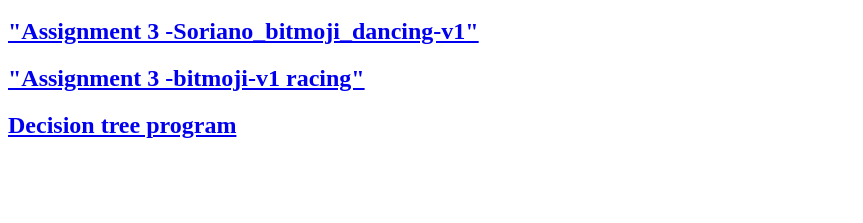
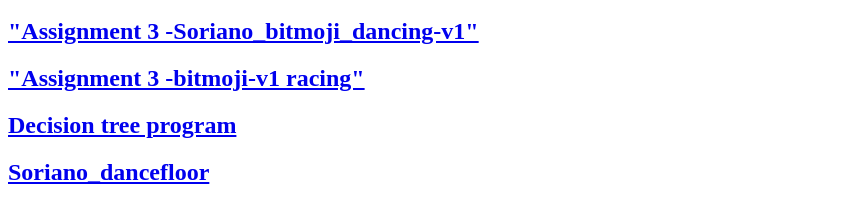
Before and after one commit to Hotdogdavid/Hotdogdavid.github.io, a plain HTML site: page Javascript.html in a window 1280 px wide. Shown: the part 415-638 px from the top of the page, without its empty margins (0-863 px from the left). Drawn offline with Linux system fonts and the light colour scheme; a script that the page names is missing.

Commit message:
dancingfloor

```diff
--- a/Javascript.html
+++ b/Javascript.html
@@ -24,5 +24,6 @@
     <h2><a href="https://www.khanacademy.org/computer-programming/assignment-3-soriano_bitmoji_dancing-v1/5083993785286656">"Assignment 3 -Soriano_bitmoji_dancing-v1"</a></h2><script src="https://www.khanacademy.org/computer-programming/assignment-3-soriano_bitmoji_dancing-v1/5083993785286656/embed.js?editor=yes&buttons=yes&author=yes&embed=yes"></script>
     <h2><a href="https://www.khanacademy.org/computer-programming/assignment-3-bitmoji-v1-racing/5826025470345216"> "Assignment 3 -bitmoji-v1 racing"</a></h2><script src="https://www.khanacademy.org/computer-programming/assignment-3-bitmoji-v1-racing/5826025470345216/embed.js?editor=yes&buttons=yes&author=yes&embed=yes"></script>
     <h2><a href="https://www.khanacademy.org/computer-programming/decision-tree-program/6581084953034752">Decision tree program</a></h2><script src="https://www.khanacademy.org/computer-programming/decision-tree-program/6581084953034752/embed.js?editor=no&buttons=no&author=no&embed=yes"></script>
+    <h2><a href="https://www.khanacademy.org/computer-programming/soriano_dancefloor/4783778573238272">Soriano_dancefloor</a></h2><script src="https://www.khanacademy.org/computer-programming/soriano_dancefloor/4783778573238272/embed.js?editor=no&buttons=no&author=no&embed=yes"></script>
 </body>
 </html>
```
